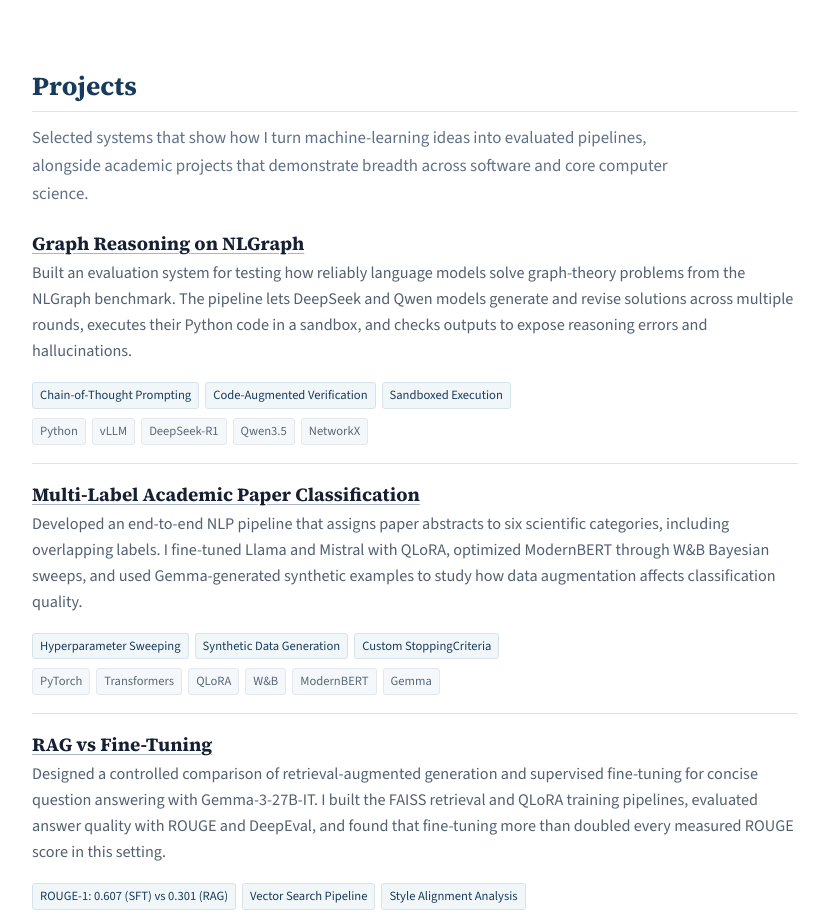
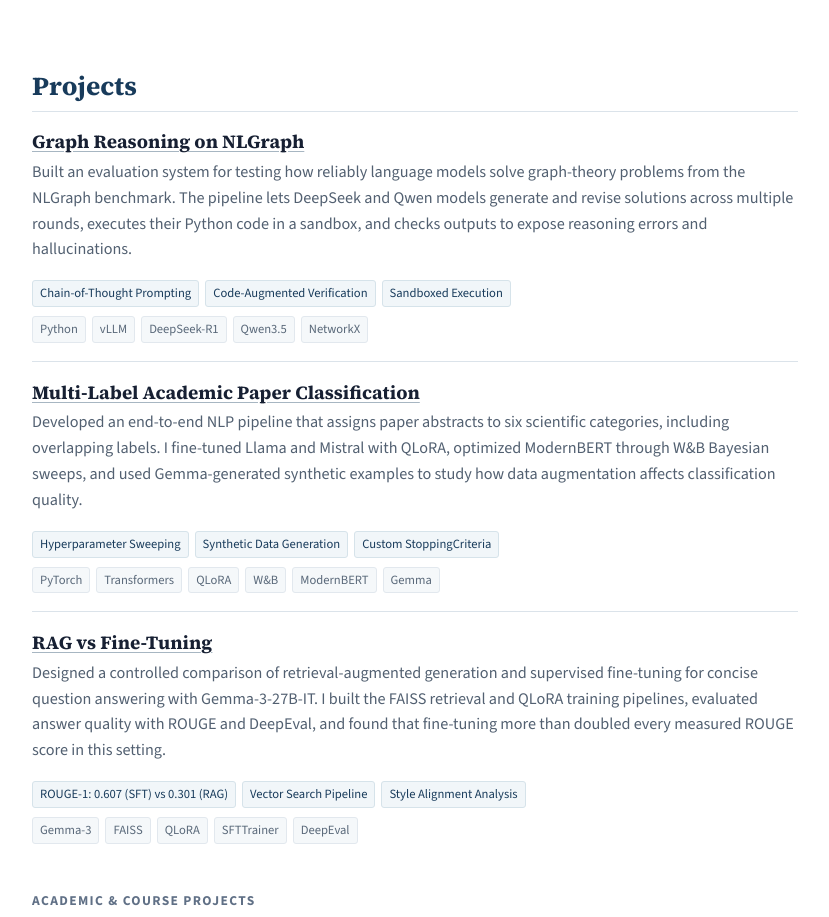
Before and after one commit to mitu247/portfolio, a React (Create React App) app: page / in a window 1280 px wide. Shown: the part 1560-2477 px from the top of the page, without its empty margins (362-1191 px from the left). Built offline with nearby package versions, Linux system fonts and the light colour scheme; the HTML template or start-up script is replaced by a standard one.

Commit message:
updated some text

```diff
--- a/src/components/Projects.js
+++ b/src/components/Projects.js
@@ -43,7 +43,6 @@
   return (
     <section id="projects" className="section">
       <h2 className="section-heading">Projects</h2>
-      <p className="section-intro">Selected systems that show how I turn machine-learning ideas into evaluated pipelines, alongside academic projects that demonstrate breadth across software and core computer science.</p>
       <div className="project-list">
         {professionalProjects.map((project) => (
           <ProjectItem key={project.id} project={project} />
```
